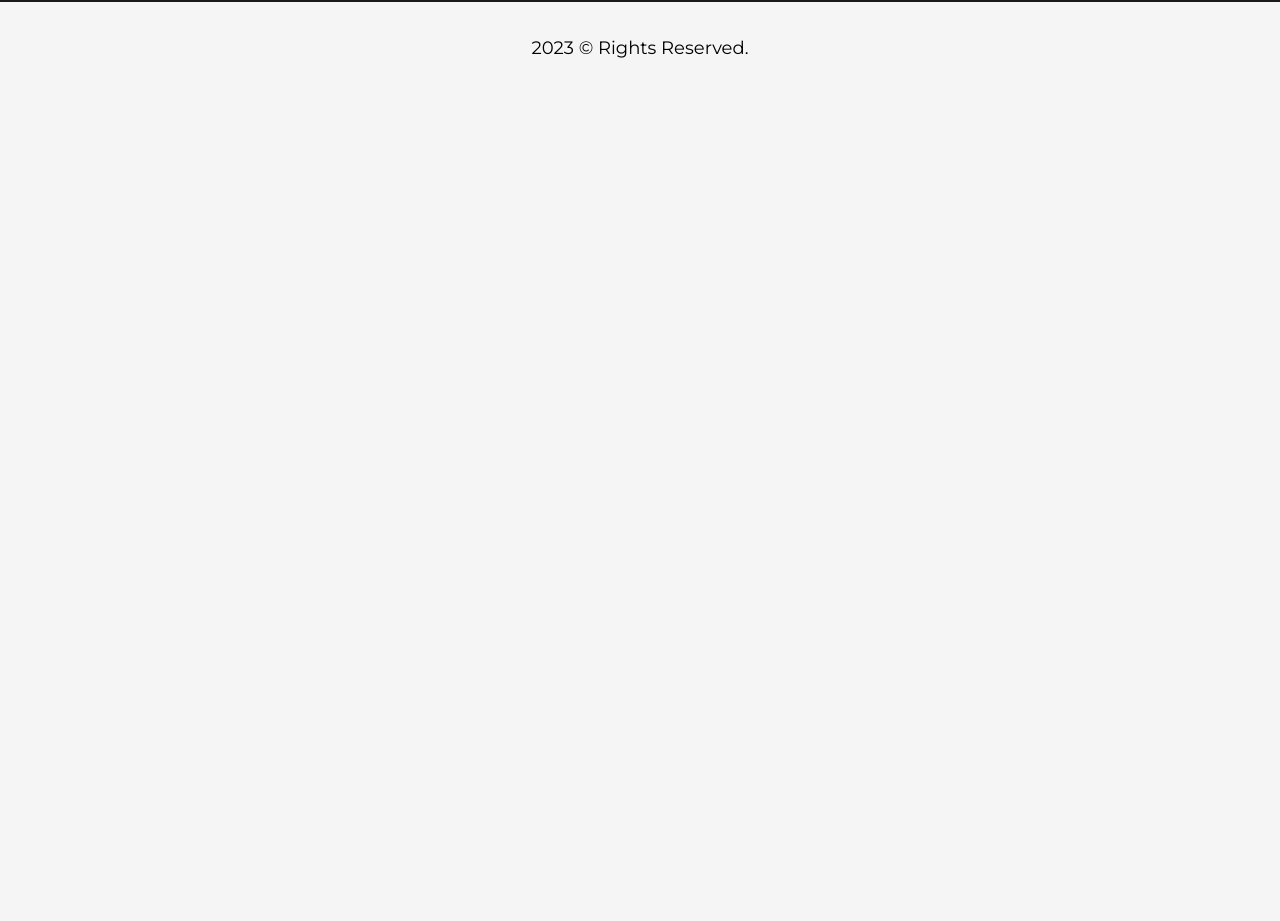
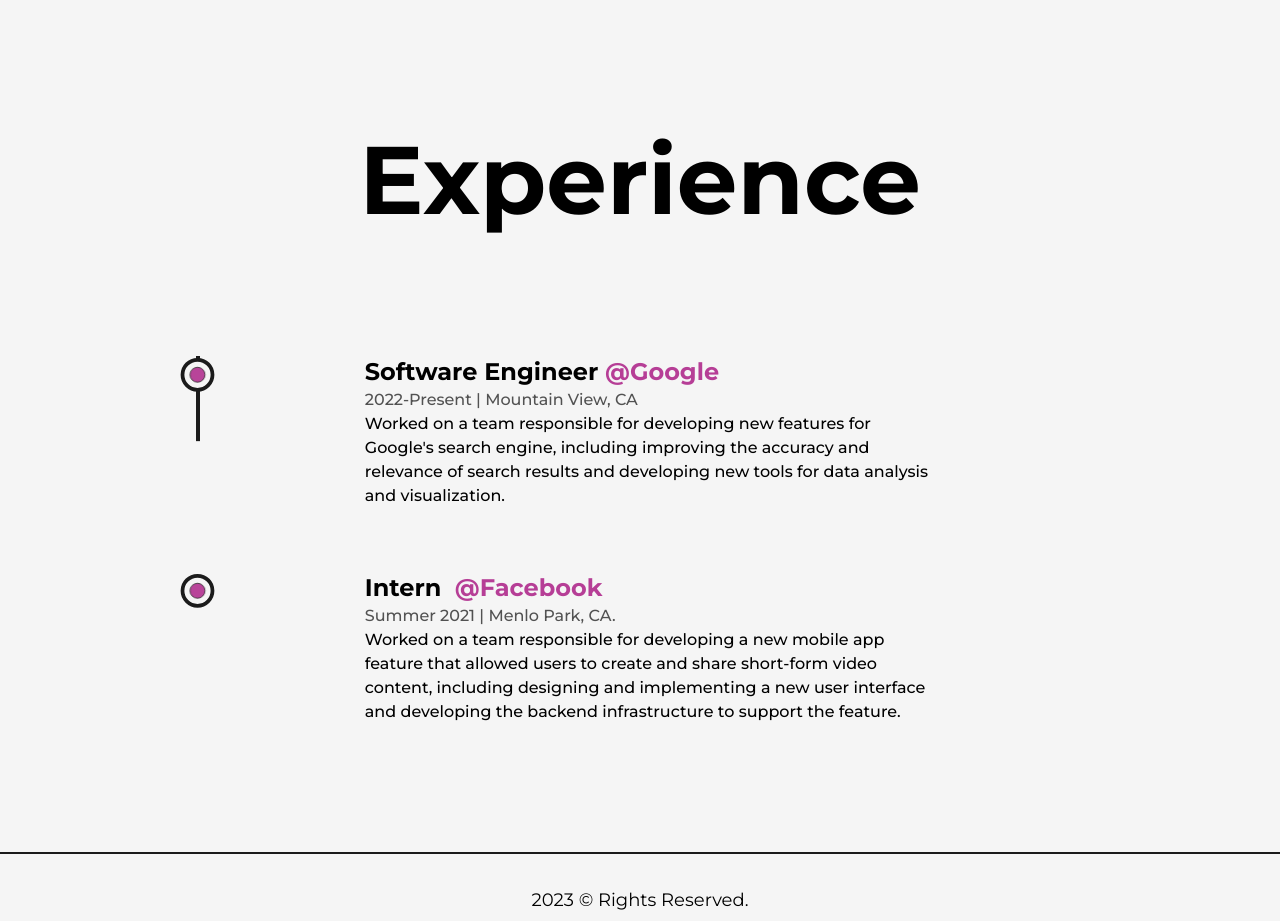
Before and after one commit to king0203/portfolio, a Next.js app: page /about in a window 1280 px wide. Shown: the part 1420-2341 px from the top of the page. Before the commit the page ends 1514 px from the top, so only its background shows below. Built offline with nearby package versions, Linux system fonts and the light colour scheme.

Commit message:
experience

```diff
--- a/app/about/page.js
+++ b/app/about/page.js
@@ -5,6 +5,7 @@
 import Image from "next/image";
 import profile from "../../public/Images/profile.jpg";
 import Skills from "@/components/Skills";
+import Experience from "@/components/Experience";
 
 const about = () => {
   return (
@@ -69,6 +70,7 @@
           </div>
         </div>
         <Skills />
+        <Experience/>
       </main>
 
       <Footer />
--- /dev/null
+++ b/components/Experience.js
@@ -0,0 +1,67 @@
+"use client"
+import React, { useRef } from "react";
+import { motion, useScroll } from "framer-motion"
+import LiIcon from "./LiIcon"
+
+const Details= ({position, company, companyLink, time , address, work})=>{
+  const ref=useRef(null)
+    return <li ref={ref} className="my-8 first:mt-0 last:mb-0 w-3/5 mx-auto flex flex-col items-center justify-between">
+        <LiIcon reference={ref}/>
+        <div>
+            <h3 className="capitalize font-bold text-2xl">{position}&nbsp;<a href={companyLink}
+            className="text-primary capitalize">@{company}</a></h3>
+
+            <span className="capitalize font-medium text-dark/75">
+                {time} | {address}
+            </span>
+            <p className="font-medium w-full">
+                {work}
+            </p>
+        </div>
+    </li>
+}
+
+const Experience = () => {
+    const ref=useRef(null)
+    const {scrollYProgress}=useScroll(
+{
+    target:ref,
+    offset:["start end", "center start"]
+}
+
+    )
+  return (
+    <div className="my-32">
+      <h2 className="font-bold text-8xl mb-32 w-full text-center">
+        Experience
+      </h2>
+
+      <div ref={ref} className="w-3/4 mx-auto relative">
+        <motion.div
+        style={{scaleY: scrollYProgress}}
+        className="absolute h-full bg-dark left-9 top-0 w-1 origin-top" />
+        <ul className="flex flex-col justify-between items-center ml-4">
+          <Details
+          position="Software Engineer"
+          company="Google"
+          companyLink="www.google.com"
+          time="2022-Present " address="Mountain View, CA"
+          work="Worked on a team responsible for developing new features for Google's
+          search engine, including improving the accuracy and relevance of search results and
+          developing new tools for data analysis and visualization."
+          />
+           <Details
+           position="Intern "
+           company="Facebook"
+           time="Summer 2021 " address="Menlo Park, CA."
+           work="Worked on a team responsible for developing a new mobile app feature that allowed users to create and
+share short-form video content, including designing and implementing a new user interface and developing
+the backend infrastructure to support the feature."
+/>
+        </ul>
+      </div>
+    </div>
+  );
+};
+
+export default Experience;
--- /dev/null
+++ b/components/LiIcon.js
@@ -0,0 +1,39 @@
+import React from "react";
+import { motion, useScroll } from "framer-motion";
+
+const LiIcon = ({ reference }) => {
+  const { scrollYProgress } = useScroll({
+    target: reference,
+    offset: ["center end", "center center"],
+  });
+
+  return (
+    <figure className="absolute left-0 stroke-dark">
+      <svg className="-rotate-90" width="75" height="75" viewBox="0 0 100 100 ">
+        <circle
+          cx="75"
+          cy="50"
+          r="20"
+          className="stroke-primary stroke-1 fill-none"
+        />
+        <motion.circle
+          cx="75"
+          cy="50"
+          r="20"
+          className="stroke-[5px] fill-light"
+          style={{
+            pathLength: scrollYProgress,
+          }}
+        />
+        <circle
+          cx="75"
+          cy="50"
+          r="10"
+          className="animate-pulse stroke-1 fill-primary"
+        />
+      </svg>
+    </figure>
+  );
+};
+
+export default LiIcon;
--- a/components/Skills.js
+++ b/components/Skills.js
@@ -12,10 +12,10 @@
   );
 
   return (
-    <div className="pt-0 px-32 py-8">
+    <div className="pt-0 px-32">
       <div className="container mx-auto ">
-        <h1 className="text-6xl font-bold mb-4 text-center">Skills</h1>
-        <p className="text-lg font-medium">
+        <h1 className="text-8xl font-bold mb-4 text-center">Skills</h1>
+        <p className="text-xl font-medium">
           I love to learn new technologies, and this has helped me dive deep
           into different fields and master the skills of developing agile and
           scalable applications.
--- a/package.json
+++ b/package.json
@@ -12,7 +12,7 @@
     "autoprefixer": "10.4.14",
     "eslint": "8.43.0",
     "eslint-config-next": "13.4.6",
-    "framer-motion": "^10.12.16",
+    "framer-motion": "^10.12.17",
     "next": "^13.4.7",
     "postcss": "8.4.24",
     "react": "18.2.0",
```
Also changed, not shown: 1 other file (tests, documents, lock files or other folders).
